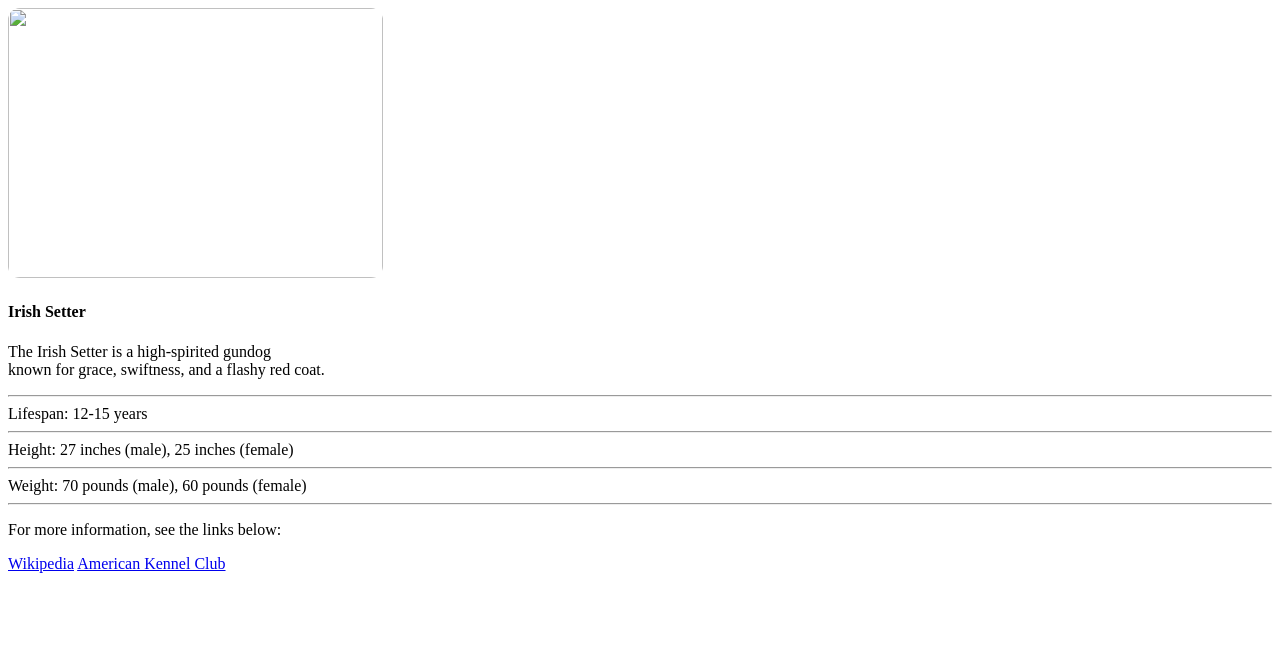
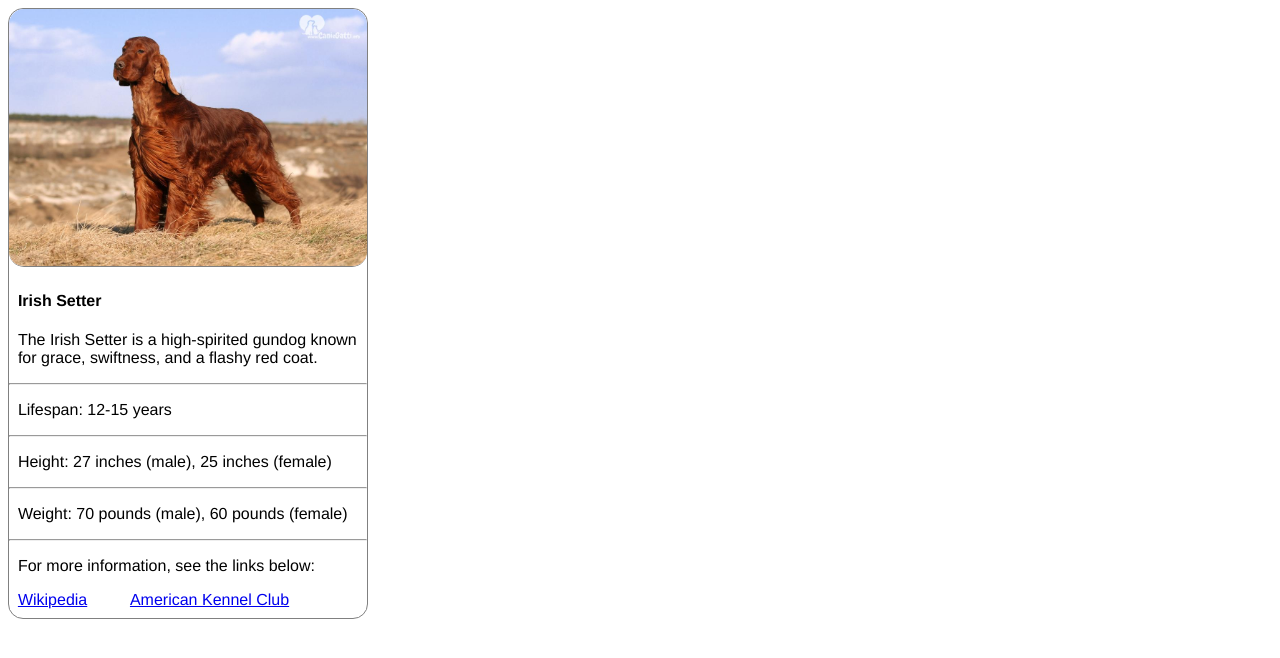
Before and after one commit to AnastasiaGandolfi/Esercizi_CSS, a plain HTML site: page 04 Card/index.html in a window 1280 px wide. Drawn offline with Linux system fonts and the light colour scheme.

Commit message:
feat: add css properties

```diff
--- a/04 Card/index.html
+++ b/04 Card/index.html
@@ -10,31 +10,28 @@
     </head>
 
     <body>
-        <div>
-            <img src="cane-setter-irlandese-foto-razza-canina.jpg" width="375" height="270" style="border-radius: 12px">
-            <div>
-                <h4>Irish Setter</h4>
-                <p>The Irish Setter is a high-spirited gundog
-                    <br>
-                    known for grace, swiftness, and a flashy red coat.
-                </p>
-            </div>
-        </div>
-        <div>
+        <header>
+            <img src="cane-setter-irlandese-foto-razza-canina.jpg" width="375" height="270" alt="irish setter in a field">
+        </header>
+        <main>
+            <h4>Irish Setter</h4>
+            <p>The Irish Setter is a high-spirited gundog known for grace, swiftness, and a flashy red coat.
+            </p>
             <hr>
-            Lifespan: 12-15 years
+            <p>Lifespan: 12-15 years</p>
             <hr>
-            Height: 27 inches (male), 25 inches (female)
+            <p>Height: 27 inches (male), 25 inches (female)</p>
             <hr>
-            Weight: 70 pounds (male), 60 pounds (female)
+            <p>Weight: 70 pounds (male), 60 pounds (female)</p>
             <hr>
             </ul>
-        </div>
-        <div>
+        </main>
+        <footer>
             <p>For more information, see the links below:</p>
             <a href="https://en.wikipedia.org/wiki/Irish_Setter">Wikipedia</a>
+            <span>&emsp;</span>
             <a href="https://www.akc.org/dog-breeds/irish-setter/">American Kennel Club</a>
-        </div>
+        </footer>
     </body>
 
 </html>
--- a/04 Card/style.css
+++ b/04 Card/style.css
@@ -0,0 +1,22 @@
+body {
+    border: 1px solid gray;
+    border-radius: 15px;
+    width: 28%;
+    font-family: Helvetica;
+}
+
+img {
+    border-radius: 15px;
+    width: 100%;
+    height: 100%;
+    border-bottom: 1px solid gray;
+}
+
+h4, p, a {
+    padding-left: 1ch;
+    padding-right: 1ch;
+}
+
+footer {
+    padding-bottom: 1ch;
+}
```
Also changed, not shown: 04 Card/cane-setter-irlandese-foto-razza-canina.jpg (added).
